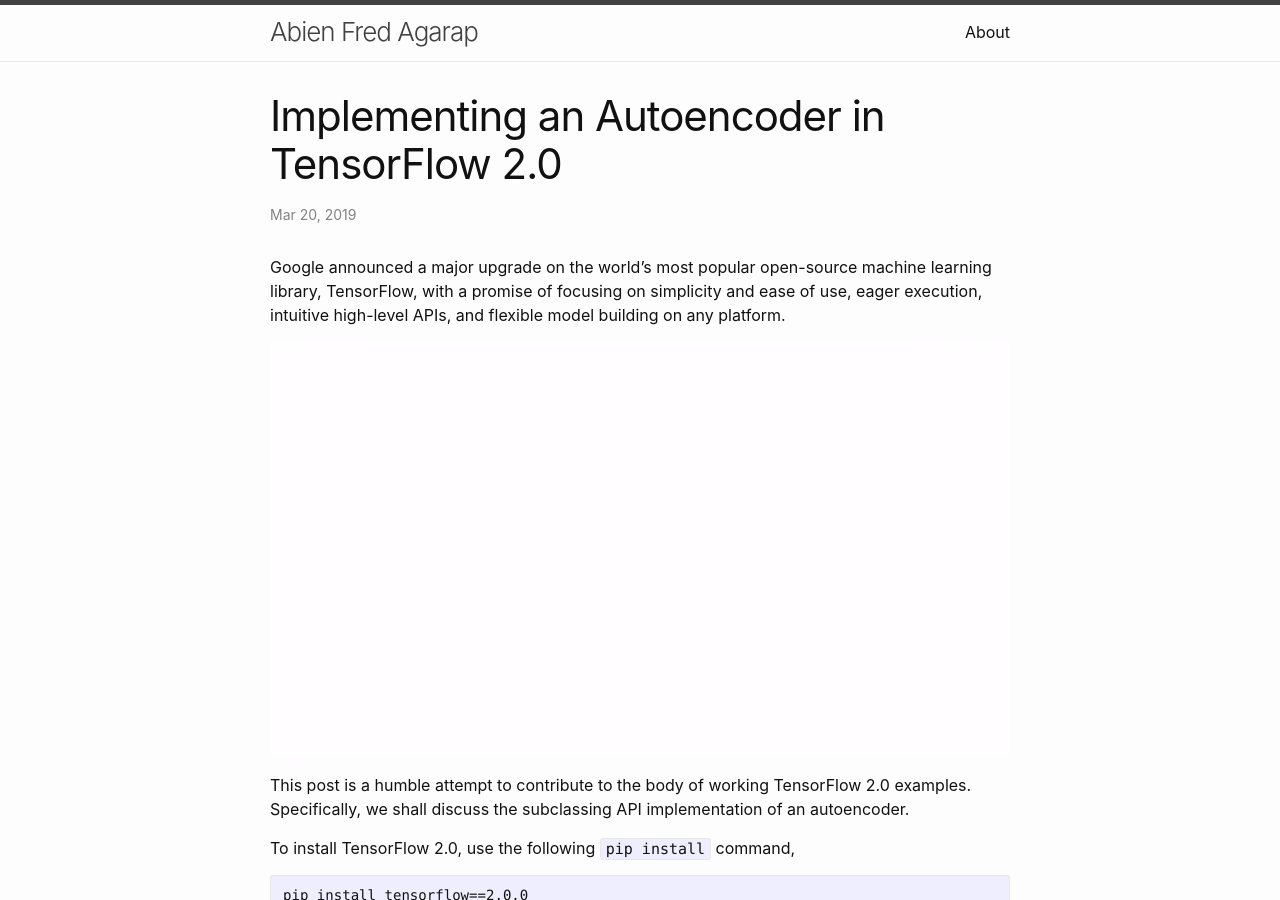
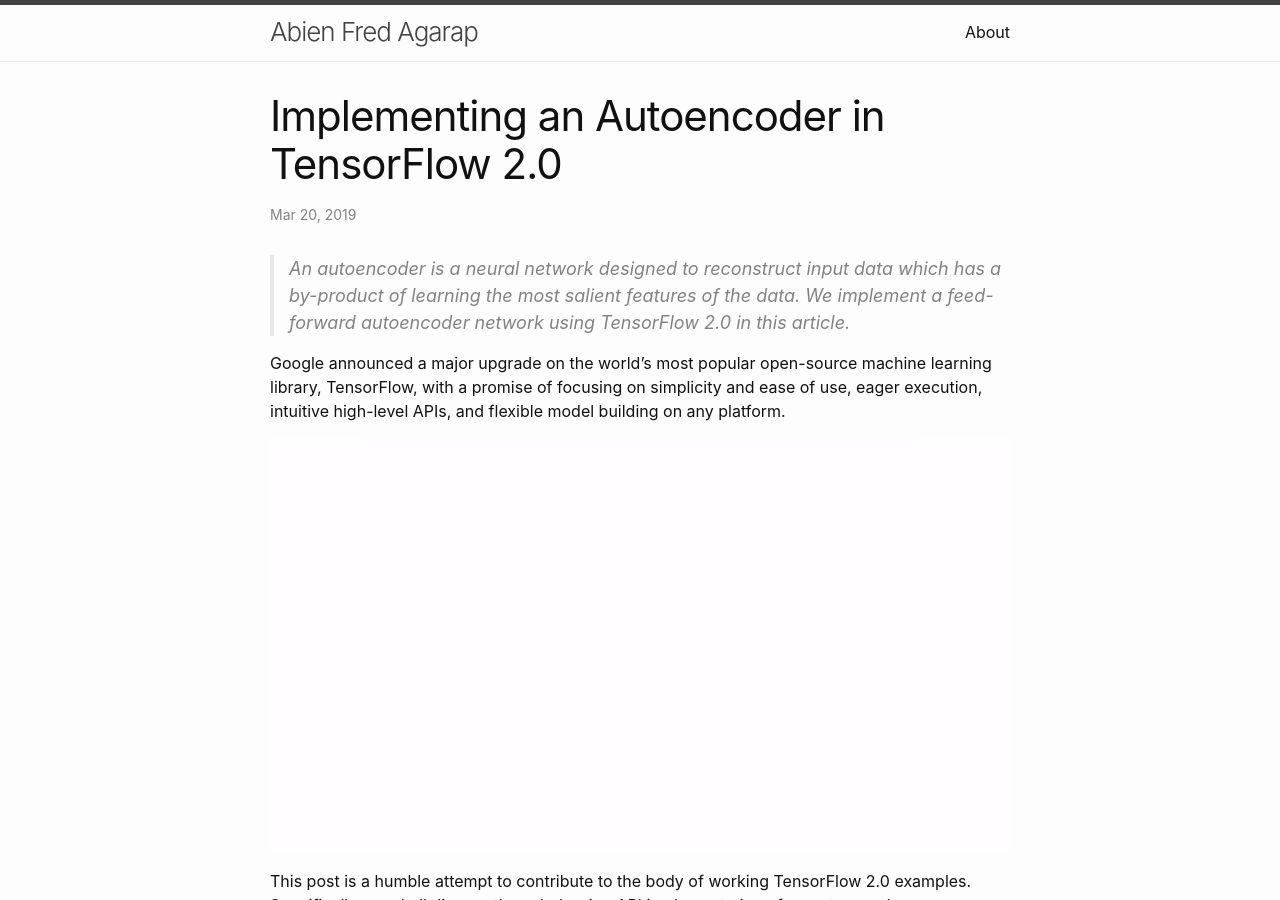
Before and after one commit to AFAgarap/AFAgarap.github.io, a Jekyll site: the page built from _posts/2019-03-20-implementing-autoencoder-in-tensorflow-2.0.md, in a window 1280 px wide and 900 px high. Built offline with Jekyll 4.4.1, drawn with Linux system fonts in a browser that asks for light colours; formulas are drawn with MathJax 3; comment, search, counter and statistics services are not loaded.

Commit message:
chore: add excerpts

```diff
--- a/_posts/2019-03-20-implementing-autoencoder-in-tensorflow-2.0.md
+++ b/_posts/2019-03-20-implementing-autoencoder-in-tensorflow-2.0.md
@@ -4,6 +4,8 @@
 image: ../../../images/ae_mnist.png
 date: 2019-03-20
 ---
+
+> An autoencoder is a neural network designed to reconstruct input data which has a by-product of learning the most salient features of the data. We implement a feed-forward autoencoder network using TensorFlow 2.0 in this article.
 
 Google announced a major upgrade on the world’s most popular open-source machine learning library, TensorFlow, with a promise of focusing on simplicity and ease of use, eager execution, intuitive high-level APIs, and flexible model building on any platform.
 
```
Also changed, not shown: _posts/2019-09-05-avoiding-vanishing-gradients.md (+2 -0 lines).
